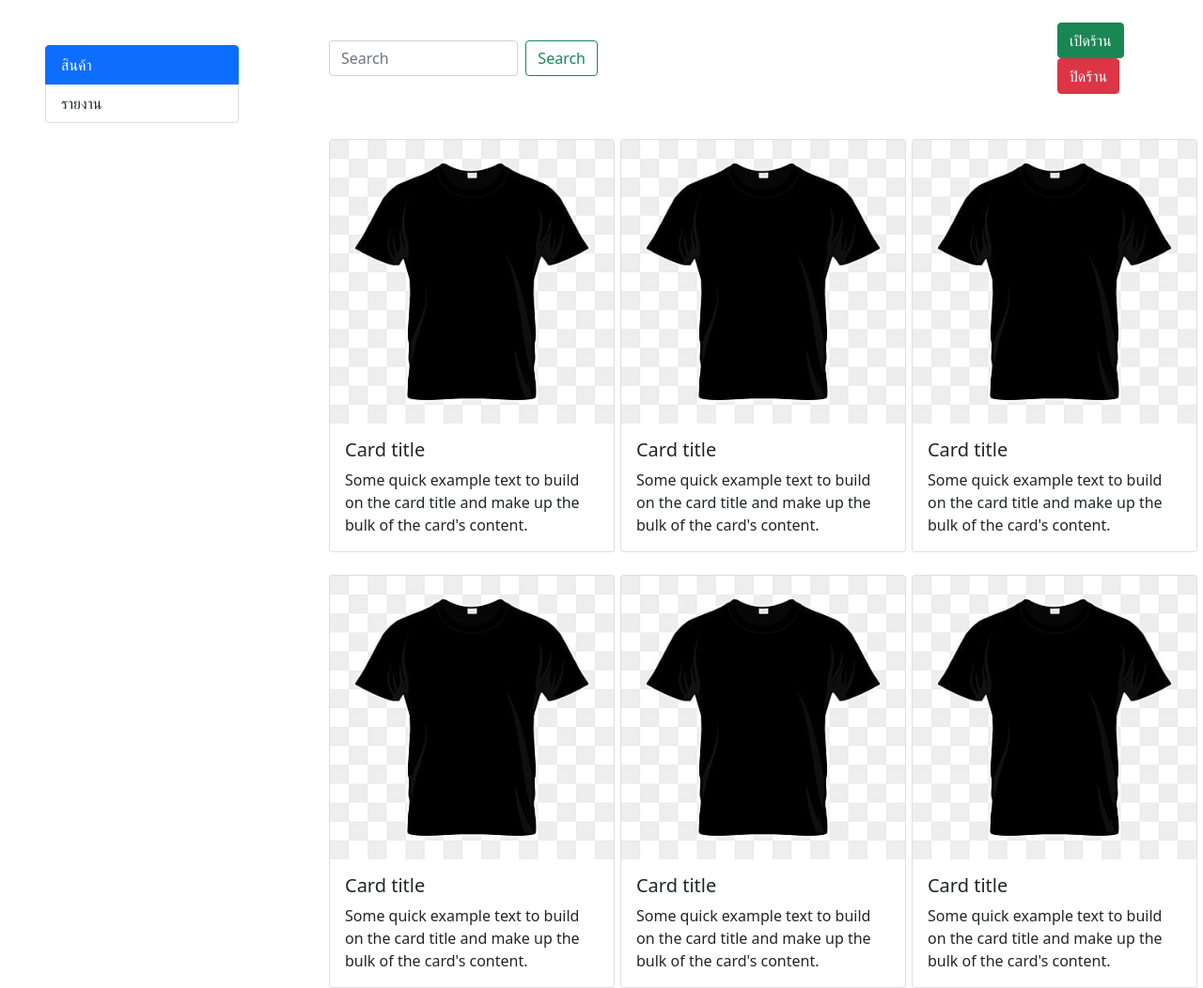
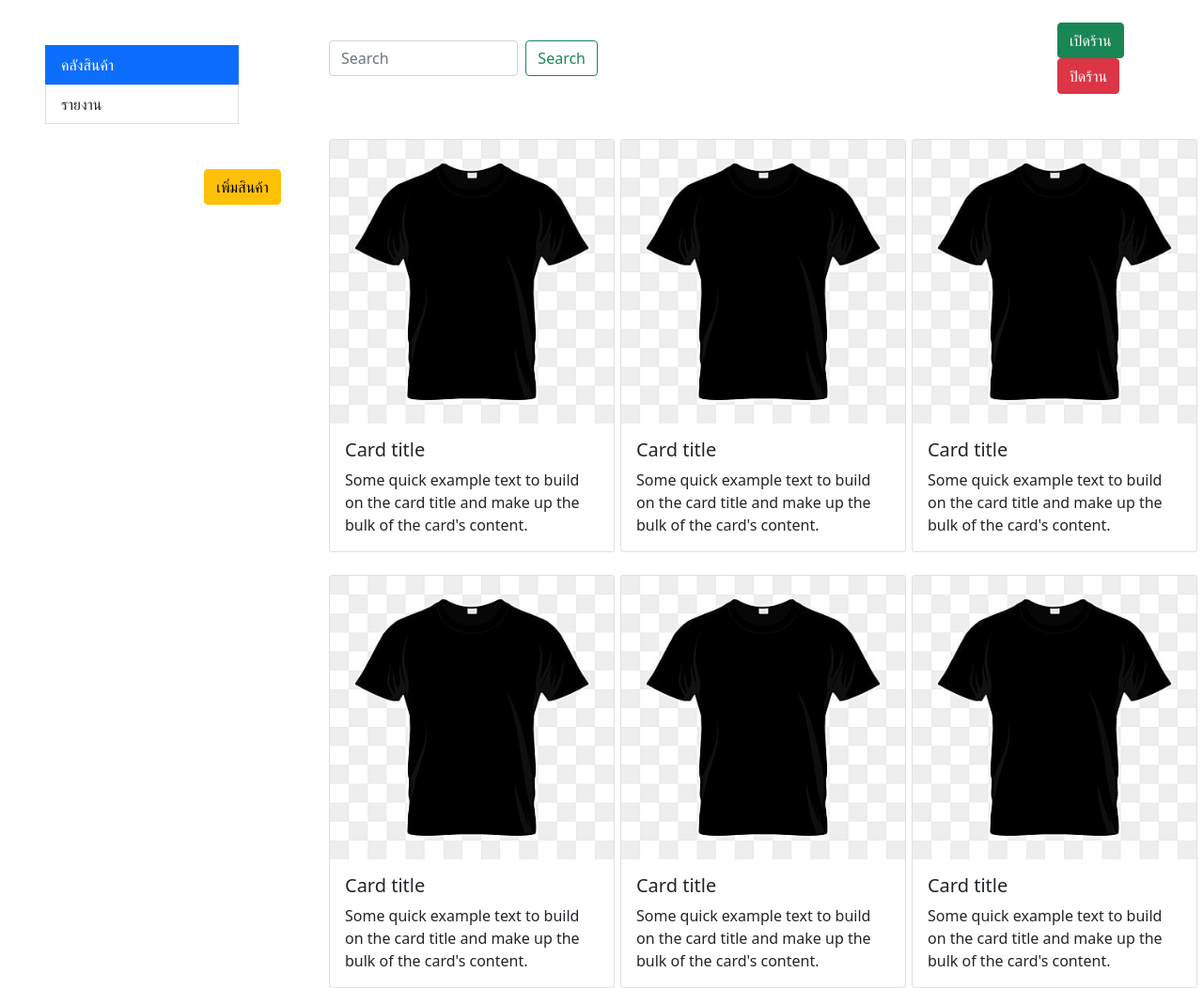
Before and after one commit to pichetphong/sp-333-web-inventory, a plain HTML site: page index.html in a window 1280 px wide. Shown: the whole page at 94% size. Drawn offline with nearby package versions, Linux system fonts and the light colour scheme.

Commit message:
1.1 : adding add-product-button

```diff
--- a/index.html
+++ b/index.html
@@ -16,9 +16,19 @@
     <section class="row">
         <aside class="col-4 col-xl-3">
             <ul class="list-group p-4 m-4">
-                <li class="list-group-item active" aria-current="true">สินค้า</li>
-                <li class="list-group-item">รายงาน</li>
+                <a href="#" style="text-decoration:none">
+                    <li class="list-group-item active" aria-current="true">คลังสินค้า</li>
+                </a>
+                <a href="#" style="text-decoration:none">
+                    <li class="list-group-item">รายงาน</li>
+                </a>
             </ul>
+            <div class="row">
+                <div class="col-8"></div>
+                <div class="col-4">
+                    <button type="button" class="btn btn-warning">เพิ่มสินค้า</button>
+                </div>
+            </div>
         </aside>
         <main class="col-8 col-xl-9">
             <div class="container">
```
